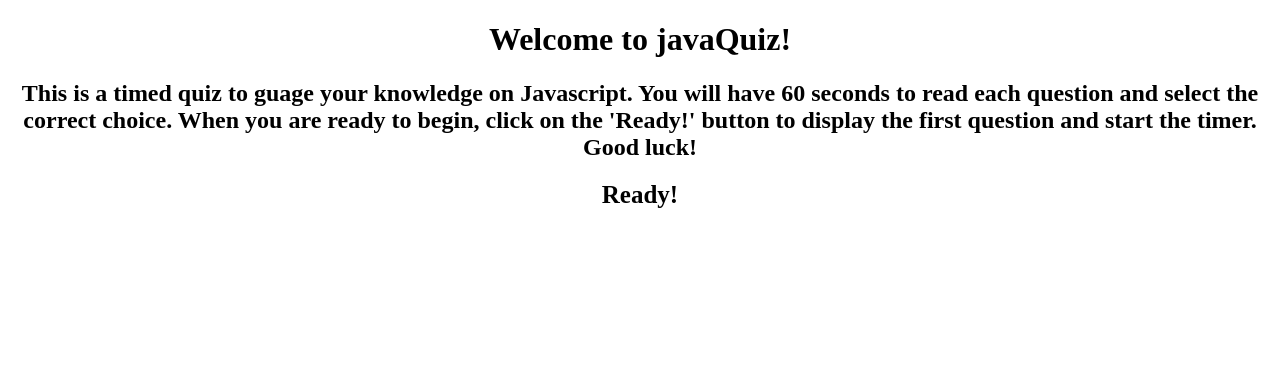
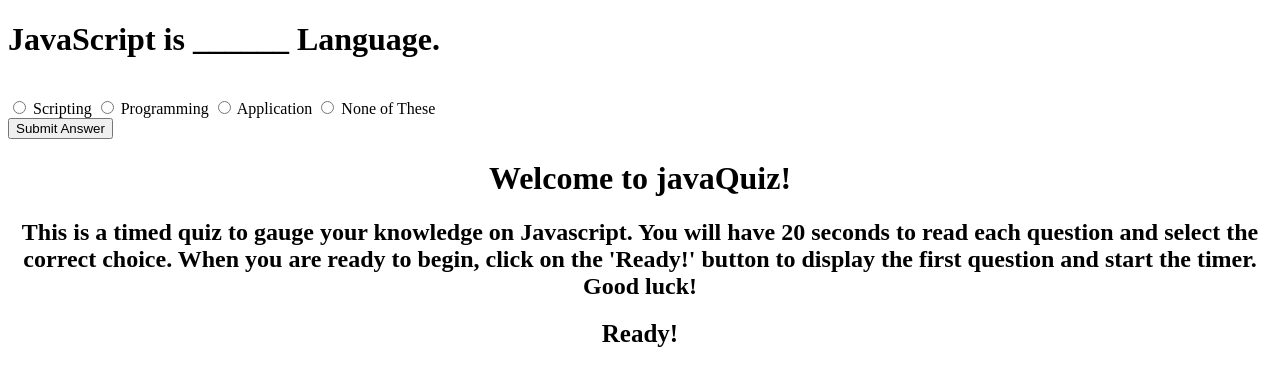
Before and after one commit to lisbethmachado/javaQuiz, a plain HTML site: page index.html in a window 1280 px wide. Drawn offline with Linux system fonts and the light colour scheme.

Commit message:
added question with multiple choice answers

```diff
--- a/assets/script.js
+++ b/assets/script.js
@@ -6,7 +6,7 @@ body.appendChild(h1El);
 h1El.setAttribute("style", "width:100%; text-align:center;");
 
 var h2El = document.createElement("h2");
-h2El.textContent = "This is a timed quiz to guage your knowledge on Javascript. You will have 60 seconds to read each question and select the correct choice. When you are ready to begin, click on the 'Ready!' button to display the first question and start the timer. Good luck!";
+h2El.textContent = "This is a timed quiz to gauge your knowledge on Javascript. You will have 20 seconds to read each question and select the correct choice. When you are ready to begin, click on the 'Ready!' button to display the first question and start the timer. Good luck!";
 body.appendChild(h2El);
 h2El.setAttribute("style", "width:100%; text-align:center;");
 
@@ -44,7 +44,7 @@ goBtn.addEventListener("click",function() {
 });
 
 function displayQuestion() {
-  h1El.textContent = question;
+  h1El.textContent = document.querySelector("container");
   h2El.textContent = "";
 }
 
--- a/index.html
+++ b/index.html
@@ -7,17 +7,16 @@
     <title>javaQuiz - How well do you script?</title>
 </head>
 <body>
-    <h1 class="time text-align:center"></h1>
-
+    <div id="container" class="hidden">
+    <h1 class="time text-align:center"><h1>JavaScript is ______ Language.</h1><br>
+        <form id="answers">
+            <input type="radio" name="choice" value="Scripting"> Scripting
+            <input type="radio" name="choice" value="Programming"> Programming
+            <input type="radio" name="choice" value="Application"> Application
+            <input type="radio" name="choice" value="None of These"> None of These
+           </form>
+           <button onclick="submitAnswer()">Submit Answer</button>
+    </div>
     <script src="assets/script.js"></script>
 </body>
 </html>
-
-<!-- <h1>JavaScript is ______ Language.</h1><br>
-    <form id="answers">
-        <input type="radio" name="choice" value="Scripting"> Scripting
-        <input type="radio" name="choice" value="Programming"> Programming
-        <input type="radio" name="choice" value="Application"> Application
-        <input type="radio" name="choice" value="None of These"> None of These
-       </form>
-       <button onclick="submitAnswer()">Submit Answer</button> -->
```
